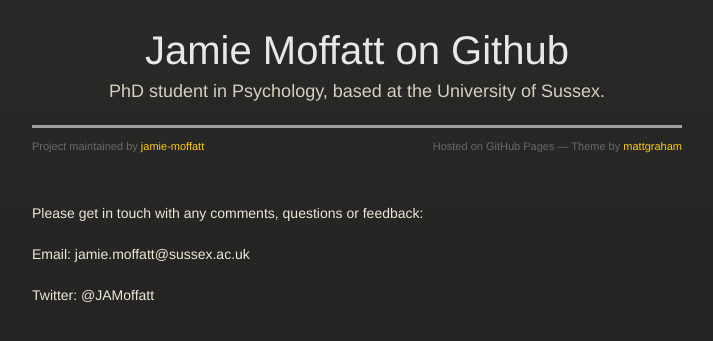
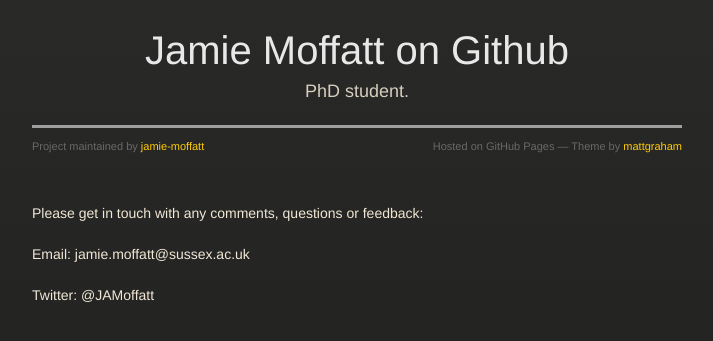
Before and after one commit to jamie-moffatt/jamie-moffatt.github.io, a Jekyll site: the page built from contact.md, in a window 1280 px wide, cut to the strip 68-409 px from the top of the page. Shown: the whole strip, without its empty margins (283-996 px from the left). Built offline with Jekyll 4.4.1, drawn with Linux system fonts in a browser that asks for light colours; some web fonts are replaced; our own code applies the rules of GitHub Pages for plain Markdown files; grey boxes are pictures that could not be loaded.

Commit message:
Update _config.yml

```diff
--- a/_config.yml
+++ b/_config.yml
@@ -1,6 +1,6 @@
 theme: jekyll-theme-midnight
 title: Jamie Moffatt on Github
-description: PhD student in Psychology, based at the University of Sussex.
+description: PhD student.
 excerpt_separator: <!--more-->
 repository: jamie-moffatt/jamie-moffatt.github.io
 show_downloads: true
```
